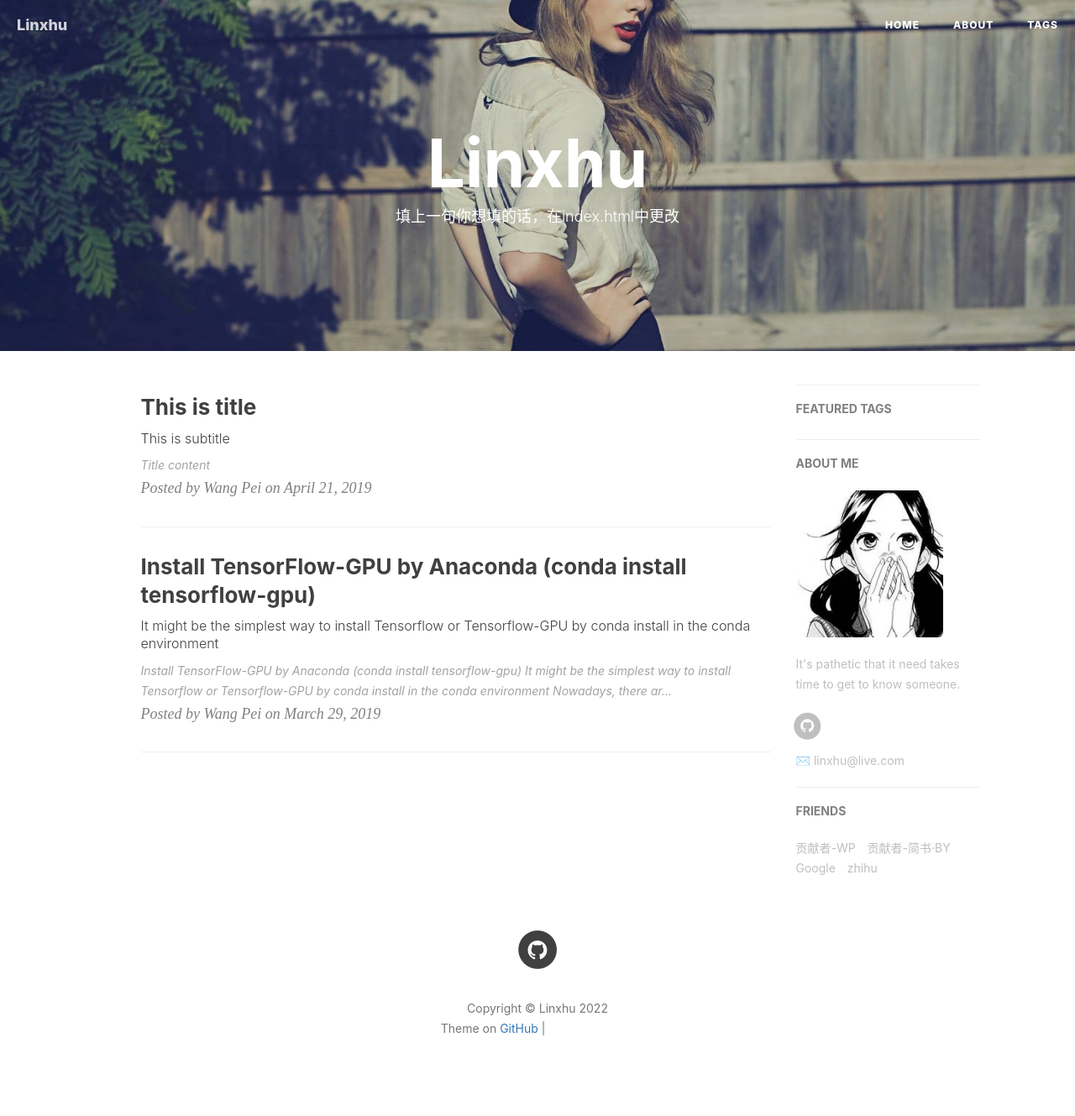
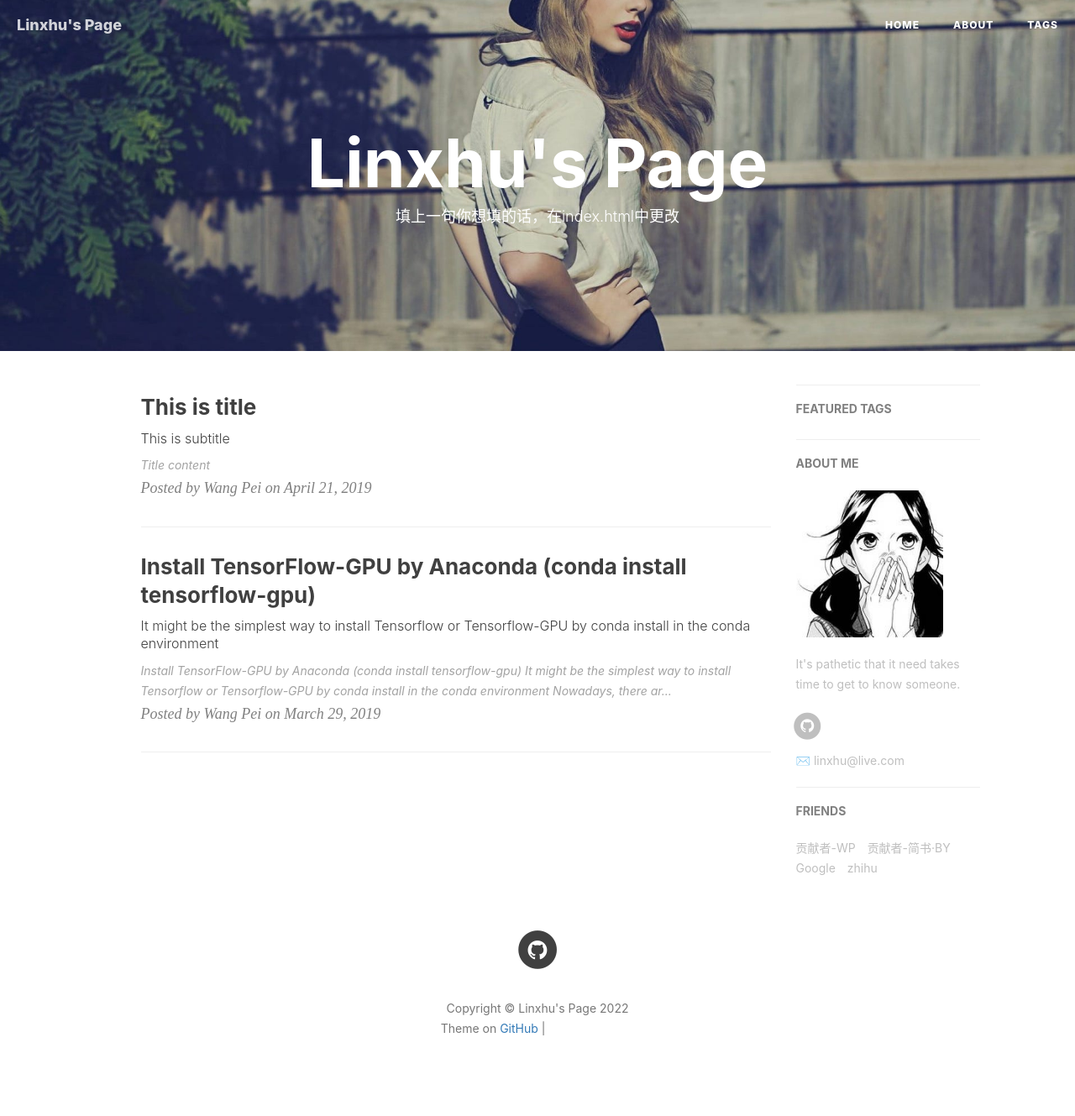
Before and after one commit to mysteryJerryhu/mysteryJerryhu.github.io, a Jekyll site: the page built from index.html, in a window 1280 px wide. Shown: the whole page at 84% size. Built offline with Jekyll 4.4.1, drawn with Linux system fonts in a browser that asks for light colours; nearby versions of some CDN libraries; the list of posts is cut into pages by our own code; comment, search, counter and statistics services are not loaded; grey boxes are pictures that could not be loaded.

Commit message:
Update _config.yml

```diff
--- a/_config.yml
+++ b/_config.yml
@@ -1,10 +1,10 @@
 # Site settings
-title: Linxhu
+title: Linxhu's Page
 SEOTitle: Linxhu
 header-img: img/post-bg-desk.jpg
 email: linxhu@live.com
 description: "I believe you but but you have to prove yourself"
-keyword: "Linxhu page"
+keyword: "Linxhu's page"
 url: "https://mysteryjerryhu.github.io/"          # your host, for absolute URL
 baseurl: ""      # for example, '/blog' if your blog hosted on 'host/blog'
 github_repo: "https://github.com/mysteryJerryhu?tab=repositories" # you code repository
```
